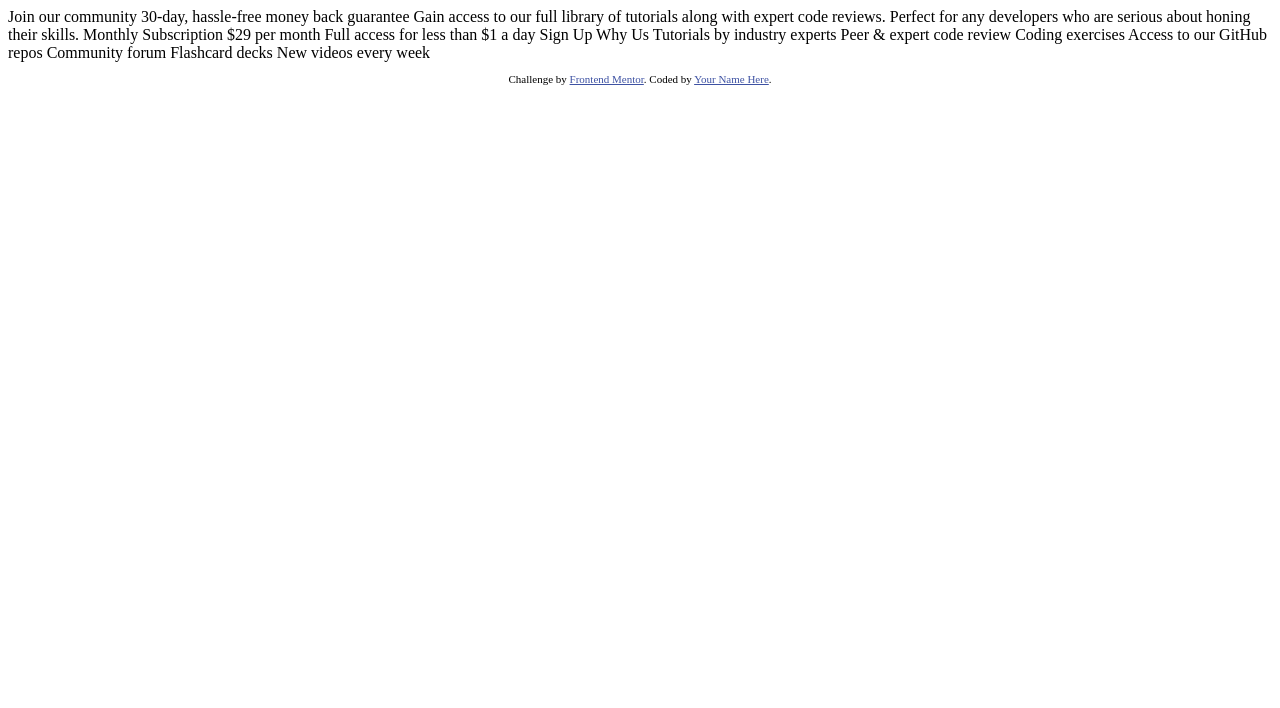
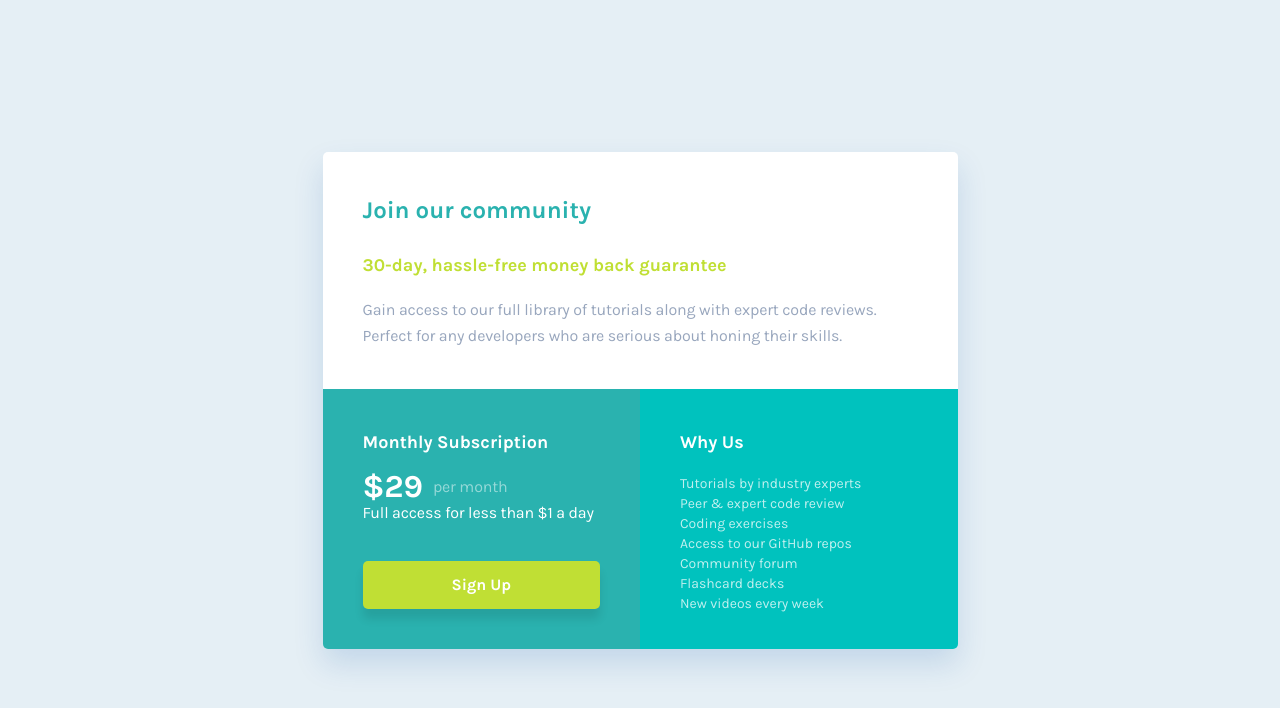
Before and after one commit to SamHemingway/single-price-grid-component, a plain HTML site: page index.html in a window 1280 px wide. Drawn offline with Linux system fonts and the light colour scheme.

Commit message:
Completed design

```diff
--- a/index.html
+++ b/index.html
@@ -1,49 +1,57 @@
 <!DOCTYPE html>
 <html lang="en">
   <head>
-  <meta charset="UTF-8">
-  <meta name="viewport" content="width=device-width, initial-scale=1.0"> <!-- displays site properly based on user's device -->
+    <meta charset="UTF-8" />
+    <meta name="viewport" content="width=device-width, initial-scale=1.0" />
+    <!-- displays site properly based on user's device -->
 
-  <link rel="icon" type="image/png" sizes="32x32" href="./images/favicon-32x32.png">
+    <link rel="icon" type="image/png" sizes="32x32" href="./images/favicon-32x32.png" />
+
+    <link rel="preconnect" href="https://fonts.googleapis.com" />
+    <link rel="preconnect" href="https://fonts.gstatic.com" crossorigin />
+    <link href="https://fonts.googleapis.com/css2?family=Karla:wght@400;700&display=swap" rel="stylesheet" />
+
+    <link rel="stylesheet" href="styles/variables.css" />
+    <link rel="stylesheet" href="styles/utilities.css" />
+    <link rel="stylesheet" href="styles/global.css" />
 
     <title>Frontend Mentor | Single Price Grid Component</title>
-
-  <!-- Feel free to remove these styles or customise in your own stylesheet 👍 -->
-  <style>
-    .attribution { font-size: 11px; text-align: center; }
-    .attribution a { color: hsl(228, 45%, 44%); }
-  </style>
   </head>
   <body>
-  Join our community
-
-  30-day, hassle-free money back guarantee
-
-  Gain access to our full library of tutorials along with expert code reviews.
-  Perfect for any developers who are serious about honing their skills.
-
-  Monthly Subscription
-
-  &dollar;29 per month
-
-  Full access for less than &dollar;1 a day
-
-  Sign Up
-
-  Why Us
-
-  Tutorials by industry experts
-  Peer &amp; expert code review
-  Coding exercises
-  Access to our GitHub repos
-  Community forum
-  Flashcard decks
-  New videos every week
-
+    <main>
+      <article class="card">
+        <div class="card__section span-2">
+          <h1 class="card__section__main-header">Join our community</h1>
+          <h2 class="card__section__sub-header">30-day, hassle-free money back guarantee</h2>
+          <p class="card__section__body">
+            Gain access to our full library of tutorials along with expert code reviews. Perfect for any developers who are serious about honing their skills.
+          </p>
+        </div>
+        <div class="card__section flex card__section--dark">
+          <h2 class="card__section__sub-header">Monthly Subscription</h2>
+          <p class="card__section__body flex">
+            <strong class="card__section__body__callout">$29</strong><span class="card__section__body--subdued">per month</span>
+          </p>
+          <p class="card__section__body">Full access for less than $1 a day</p>
+          <button class="card__section__button">Sign Up</button>
+        </div>
+        <div class="card__section card__section--dark">
+          <h2 class="card__section__sub-header">Why Us</h2>
+          <ul class="card__section__list">
+            <li class="card__section__list__item">Tutorials by industry experts</li>
+            <li class="card__section__list__item">Peer & expert code review</li>
+            <li class="card__section__list__item">Coding exercises</li>
+            <li class="card__section__list__item">Access to our GitHub repos</li>
+            <li class="card__section__list__item">Community forum</li>
+            <li class="card__section__list__item">Flashcard decks</li>
+            <li class="card__section__list__item">New videos every week</li>
+          </ul>
+        </div>
+      </article>
+    </main>
     <footer>
       <p class="attribution">
-      Challenge by <a href="https://www.frontendmentor.io?ref=challenge" target="_blank">Frontend Mentor</a>.
-      Coded by <a href="#">Your Name Here</a>.
+        Challenge by <a href="https://www.frontendmentor.io?ref=challenge" target="_blank">Frontend Mentor</a>. Coded by <a href="#">Your Name Here</a>.
       </p>
     </footer>
   </body>
--- /dev/null
+++ b/styles/global.css
@@ -0,0 +1,241 @@
+/*==============================
+TABLE OF CONTENTS
+
+|0| RESET
+|1| VARIABLES
+|2| BASIC ELEMENTS
+|3| CARD COMPONENT
+|4| MEDIA QUERIES
+==============================*/
+
+/*==============================
+|0| RESET
+==============================*/
+
+/* Box sizing rules */
+*,
+*::before,
+*::after {
+  box-sizing: border-box;
+}
+
+/* Remove default margin */
+body,
+h1,
+h2,
+h3,
+h4,
+p,
+figure,
+blockquote,
+dl,
+dd {
+  margin: 0;
+}
+
+/* Remove list styles on ul, ol elements with a list role, which suggests default styling will be removed */
+ul[role="list"],
+ol[role="list"] {
+  list-style: none;
+}
+
+/* Set core root defaults */
+html:focus-within {
+  scroll-behavior: smooth;
+}
+
+/* Set core body defaults */
+body {
+  min-height: 100vh;
+  text-rendering: optimizeSpeed;
+  line-height: 1.5;
+}
+
+/* A elements that don't have a class get default styles */
+a:not([class]) {
+  text-decoration-skip-ink: auto;
+}
+
+/* Make images easier to work with */
+img,
+picture {
+  max-width: 100%;
+  display: block;
+}
+
+/* Inherit fonts for inputs and buttons */
+input,
+button,
+textarea,
+select {
+  font: inherit;
+}
+
+/* Remove all animations, transitions and smooth scroll for people that prefer not to see them */
+@media (prefers-reduced-motion: reduce) {
+  html:focus-within {
+    scroll-behavior: auto;
+  }
+
+  *,
+  *::before,
+  *::after {
+    animation-duration: 0.01ms !important;
+    animation-iteration-count: 1 !important;
+    transition-duration: 0.01ms !important;
+    scroll-behavior: auto !important;
+  }
+}
+
+/*==============================
+|1| VARIABLES
+==============================*/
+
+/* See styles/variables.css  */
+
+/*==============================
+|2| BASIC ELEMENTS
+==============================*/
+
+.attribution {
+  display: none;
+}
+
+body {
+  background: var(--clr-tertiary);
+  font-family: var(--ff-primary);
+  color: var(--clr-content);
+}
+
+main {
+  display: flex;
+  align-items: center;
+  justify-content: center;
+  height: 100vh;
+}
+
+/*==============================
+|3| CARD COMPONENT
+==============================*/
+
+.card {
+  max-width: 311px;
+  border-radius: var(--rad-xs);
+  overflow: hidden;
+  box-shadow: 0px 15px 30px rgba(0, 81, 171, 0.148847);
+  display: grid;
+}
+
+.card__section {
+  padding: var(--g-lg);
+  flex-direction: column;
+}
+
+.card__section:nth-child(1n + 1) {
+  background: white;
+}
+
+.card__section:nth-child(2n + 2) {
+  background: var(--clr-primary);
+}
+
+.card__section:nth-child(3n + 3) {
+  background: #00c2be;
+}
+
+.card__section__main-header {
+  color: var(--clr-primary);
+  font-size: var(--fs-lg);
+  margin-bottom: var(--g-lg);
+}
+
+.card__section__sub-header {
+  color: var(--clr-secondary);
+  font-size: var(--fs-xs);
+  margin-bottom: var(--g-md);
+}
+
+.card__section__body {
+  font-size: var(--fs-xxs);
+  line-height: 26px;
+  letter-spacing: -0.175px;
+}
+
+.card__section__body__callout {
+  font-size: var(--fs-xl);
+  margin-right: 10px;
+}
+
+.card__section--dark {
+  color: white;
+}
+
+.card__section--dark .card__section__sub-header {
+  font-size: var(--fs-md);
+  color: inherit;
+}
+
+.card__section--dark .card__section__body {
+  font-size: var(--fs-sm);
+}
+
+.card__section__body--subdued {
+  opacity: 0.5;
+}
+
+.card__section--dark .card__section__list {
+  opacity: 0.75;
+  font-size: var(--fs-xxs);
+  list-style: none;
+  padding: 0;
+  margin: 0;
+  line-height: 20px;
+}
+
+.card__section__button {
+  padding: var(--g-sm);
+  background: var(--clr-secondary);
+  border: none;
+  color: white;
+  font-weight: var(--fw-bold);
+  border-radius: var(--rad-xs);
+  box-shadow: 0px 10px 10px rgba(0, 0, 0, 0.0973011);
+  margin-top: var(--g-lg);
+}
+
+/*==============================
+|4| MEDIA QUERIES
+==============================*/
+
+@media only screen and (min-width: 650px) {
+  .card {
+    max-width: 635px;
+    grid-template-columns: repeat(2, 1fr);
+    grid-template-rows: auto;
+  }
+
+  .card__section {
+    padding: var(--g-xxl);
+    max-height: 260px;
+  }
+
+  .span-2 {
+    grid-column: span 2;
+  }
+
+  .card__section__main-header {
+    font-size: var(--fs-d-md);
+  }
+
+  .card__section__sub-header {
+    font-size: var(--fs-d-sm);
+  }
+
+  .card__section__body {
+    font-size: var(--fs-d-xs);
+  }
+
+  .card__section__button {
+    margin-top: auto;
+  }
+}
--- /dev/null
+++ b/styles/utilities.css
@@ -0,0 +1,3 @@
+.flex {
+  display: flex;
+}
--- /dev/null
+++ b/styles/variables.css
@@ -0,0 +1,47 @@
+:root {
+  /* Colours */
+
+  --clr-primary: hsl(179, 62%, 43%);
+  --clr-secondary: hsl(71, 73%, 54%);
+  --clr-tertiary: hsl(204, 43%, 93%);
+  --clr-content: hsl(218, 22%, 67%);
+
+  /* Font families */
+
+  --ff-primary: "Karla", sans-serif; /* Main font family used throughout design. */
+
+  /* Font sizes */
+
+  --fs-xxs: 0.875rem;
+  --fs-xs: 0.9375rem;
+  --fs-sm: 1rem;
+  --fs-md: 1.125rem;
+  --fs-lg: 1.25rem;
+  --fs-xl: 2rem;
+
+  --fs-d-xxs: 0.875rem;
+  --fs-d-xs: 1rem;
+  --fs-d-sm: 1.125rem;
+  --fs-d-md: 1.5rem;
+  --fs-d-lg: 2rem;
+
+  /* Font weights */
+
+  --fw-reg: 400;
+  --fw-bold: 700;
+
+  /* Gutters */
+
+  --g-xs: 0.5rem; /* 8px */
+  --g-sm: 0.75rem; /* 12px */
+  --g-md: 1.125rem; /* 18px */
+  --g-lg: 1.5rem; /* 24px */
+  --g-xl: 2rem; /* 32px */
+  --g-xxl: 2.5rem; /* 40px */
+
+  /* Radii */
+
+  --rad-xs: 0.3125rem;
+  --rad-sm: 0.5rem;
+  --rad-md: 0.9375rem;
+}
```
Also changed, not shown: screenshot.png (added), 2 other files. Lines whose indentation alone changed are shown as unchanged.
